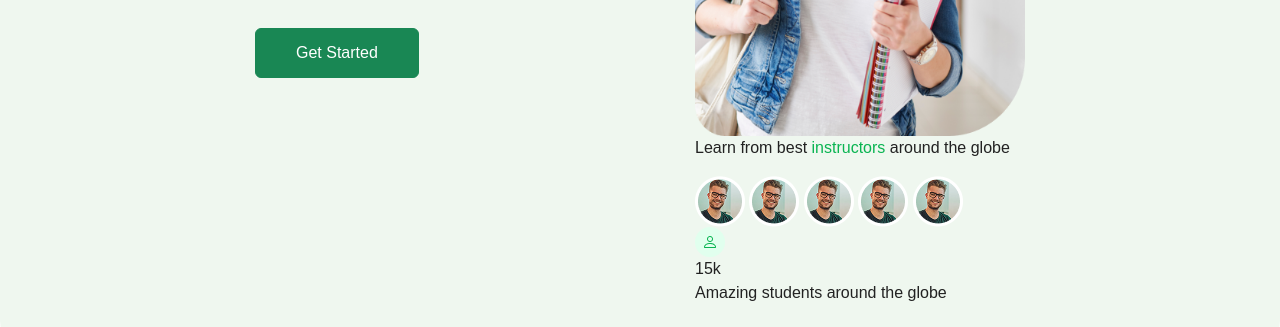
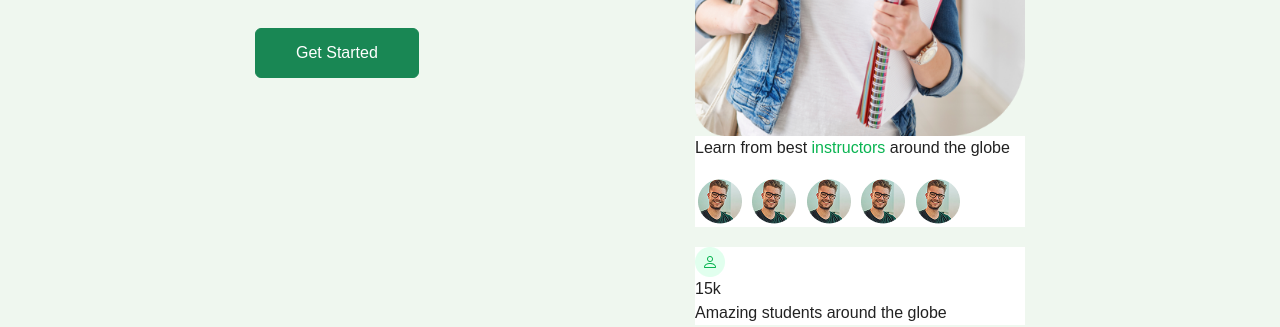
Before and after one commit to SandeshKumar503/Wischool, a plain HTML site: page index.html in a window 1280 px wide. Shown: the part 472-799 px from the top of the page. Drawn offline with nearby package versions, Linux system fonts and the light colour scheme.

Commit message:
navbar final

```diff
--- a/index.html
+++ b/index.html
@@ -53,11 +53,13 @@
       <img src="/layout/Images/Png/Frame.png" alt="" height="400px" width="330px">
       <div class="fix">
         <p>Learn from best <span>instructors</span> around the globe</p>
+        <div class="ft">
         <img src="/layout/Images/Png/profile.png" alt="">
         <img src="/layout/Images/Png/profile.png" alt="">
         <img src="/layout/Images/Png/profile.png" alt="">
         <img src="/layout/Images/Png/profile.png" alt="">
         <img src="/layout/Images/Png/profile.png" alt="">
+      </div>
       </div>
       <div class="fir">
         <img src="/layout/Images/Png/Frame1.png" alt="">
@@ -65,7 +67,6 @@
       </div>
     </div>
   </div>
-  <section>
   <div class="bx">
     <div class="box">
       <img src="/layout/Images/Icon/problemsolving.png" alt="" height="40px" width="40px">
@@ -88,7 +89,6 @@
       <p>Hand-on activities</p>
     </div>
   </div>
-</section>
     <script src="https://cdn.jsdelivr.net/npm/bootstrap@5.3.5/dist/js/bootstrap.bundle.min.js"
       integrity="sha384-k6d4wzSIapyDyv1kpU366/PK5hCdSbCRGRCMv+eplOQJWyd1fbcAu9OCUj5zNLiq"
       crossorigin="anonymous"></script>
--- a/layout/Css/style.css
+++ b/layout/Css/style.css
@@ -65,6 +65,21 @@ link{
   border-radius: 40px;
 }
 
+.fix{
+  background-color: #fff;
+  margin-bottom: 20px;
+}
+
+.ft{
+  justify-content: space-between;
+  align-content: center;
+}
+
+.fir{
+  background-color: #fff;
+
+}
+
 span {
   color: #09b451;
 }
```
